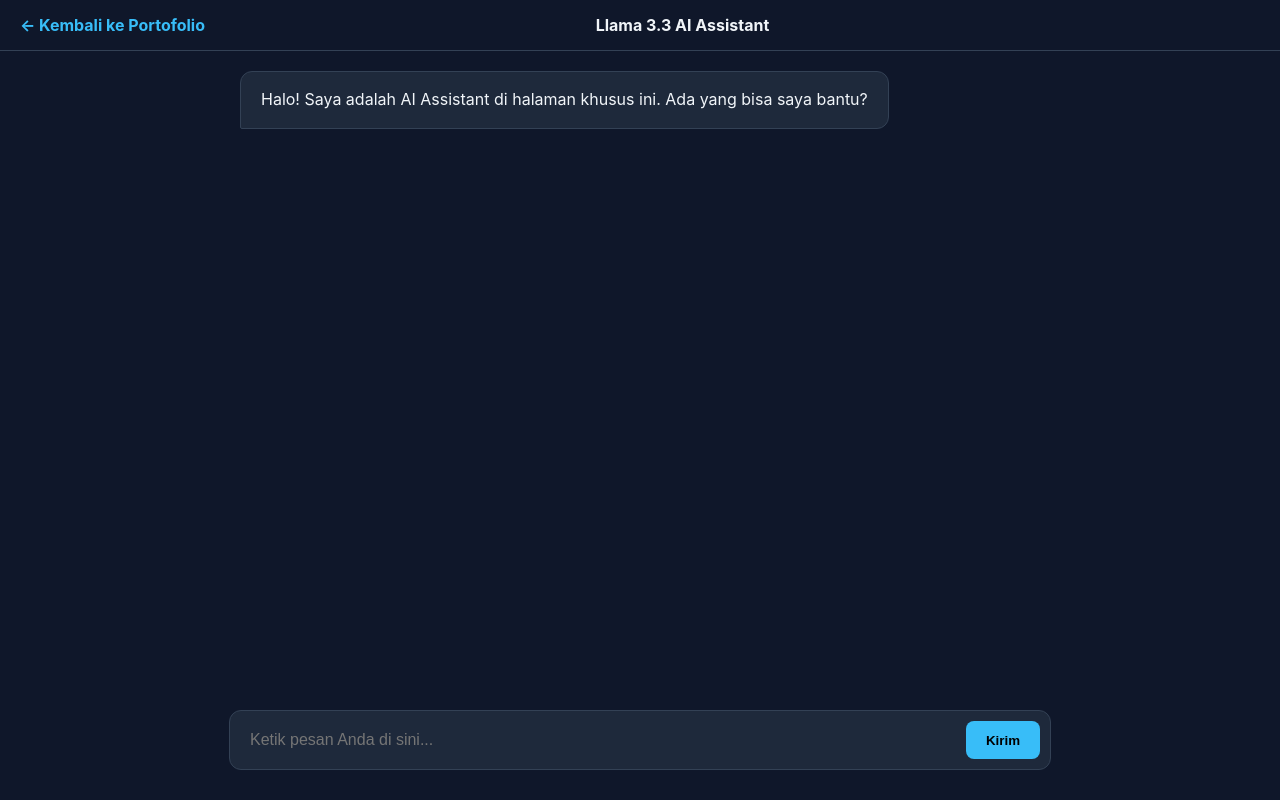
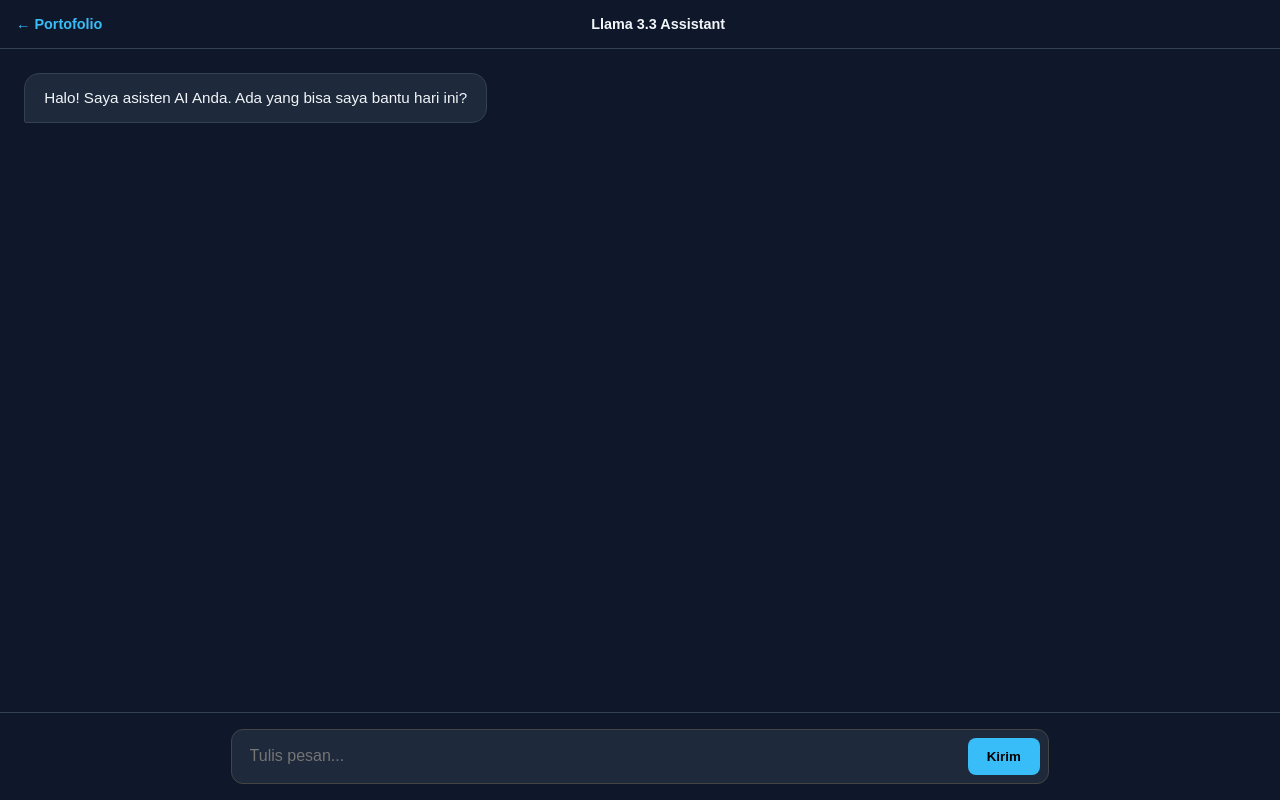
Before and after one commit to Maikelowenz/owenporto, a website: page public/ai.html in a window 1280 px wide. Both pictures are taken after a click on the button "Kirim". Drawn offline with Linux system fonts and the light colour scheme.

Commit message:
Refactor AI assistant HTML structure and styles

```diff
--- a/public/ai.html
+++ b/public/ai.html
@@ -2,46 +2,47 @@
 <html lang="id">
 <head>
     <meta charset="UTF-8">
-    <meta name="viewport" content="width=device-width, initial-scale=1.0">
-    <title>AI Assistant - Full Page</title>
+    <meta name="viewport" content="width=device-width, initial-scale=1.0, maximum-scale=1.0, user-scalable=no">
+    <title>AI Assistant</title>
     <style>
         :root { --bg: #0f172a; --primary: #38bdf8; --text: #f1f5f9; --chat-bg: #1e293b; }
-        body, html { height: 100%; margin: 0; font-family: 'Inter', sans-serif; background: var(--bg); color: var(--text); }
+        body, html { height: 100%; margin: 0; background: var(--bg); color: var(--text); font-family: sans-serif; overflow: hidden; }
 
-        .chat-layout { display: flex; flex-direction: column; height: 100vh; }
+        .chat-wrapper { display: flex; flex-direction: column; height: 100vh; }
+        header { padding: 1rem; border-bottom: 1px solid #334155; display: flex; align-items: center; justify-content: space-between; }
+        header a { color: var(--primary); text-decoration: none; font-size: 0.9rem; font-weight: bold; }
 
-        /* Header AI Page */
-        .chat-header { padding: 15px 20px; border-bottom: 1px solid #334155; display: flex; justify-content: space-between; align-items: center; }
-        .back-link { text-decoration: none; color: var(--primary); font-weight: bold; }
-
-        /* Chat Area */
-        #chat-container { flex: 1; overflow-y: auto; padding: 20px; display: flex; flex-direction: column; gap: 20px; max-width: 800px; margin: 0 auto; width: 100%; }
-        .bubble { padding: 15px 20px; border-radius: 12px; line-height: 1.6; max-width: 85%; word-wrap: break-word; }
+        #chat-content { flex: 1; overflow-y: auto; padding: 1.5rem; display: flex; flex-direction: column; gap: 1rem; }
+        .bubble { padding: 0.8rem 1.2rem; border-radius: 15px; font-size: 0.95rem; line-height: 1.5; max-width: 85%; }
         .user { align-self: flex-end; background: var(--primary); color: #0f172a; border-bottom-right-radius: 2px; }
         .ai { align-self: flex-start; background: var(--chat-bg); border: 1px solid #334155; border-bottom-left-radius: 2px; }
 
-        /* Input Area */
-        .input-wrapper { padding: 30px 20px; background: var(--bg); }
-        .input-container { max-width: 800px; margin: 0 auto; display: flex; gap: 10px; background: var(--chat-bg); padding: 10px; border-radius: 12px; border: 1px solid #334155; }
-        input { flex: 1; background: transparent; border: none; color: white; outline: none; padding: 10px; font-size: 1rem; }
-        button { background: var(--primary); border: none; padding: 10px 20px; border-radius: 8px; cursor: pointer; font-weight: bold; }
+        .input-area { padding: 1rem; background: var(--bg); border-top: 1px solid #334155; }
+        .input-box { max-width: 800px; margin: 0 auto; display: flex; background: var(--chat-bg); padding: 0.5rem; border-radius: 12px; border: 1px solid #444; }
+        input { flex: 1; background: transparent; border: none; color: white; padding: 0.6rem; outline: none; font-size: 1rem; width: 100%; }
+        button { background: var(--primary); border: none; padding: 0.6rem 1.2rem; border-radius: 8px; font-weight: bold; cursor: pointer; }
+
+        @media (max-width: 480px) {
+            #chat-content { padding: 1rem; }
+            .bubble { max-width: 90%; font-size: 0.9rem; }
+        }
     </style>
 </head>
 <body>
+    <div class="chat-wrapper">
+        <header>
+            <a href="index.html">← Portofolio</a>
+            <span style="font-weight:bold; font-size:0.9rem;">Llama 3.3 Assistant</span>
+            <div style="width:50px"></div>
+        </header>
 
-<div class="chat-layout">
-    <div class="chat-header">
-        <a href="index.html" class="back-link">← Kembali ke Portofolio</a>
-        <div style="font-weight: bold;">Llama 3.3 AI Assistant</div>
-        <div style="width: 100px;"></div> </div>
-
-    <div id="chat-container">
-        <div class="bubble ai">Halo! Saya adalah AI Assistant di halaman khusus ini. Ada yang bisa saya bantu?</div>
+        <div id="chat-content">
+            <div class="bubble ai">Halo! Saya asisten AI Anda. Ada yang bisa saya bantu hari ini?</div>
         </div>
 
-    <div class="input-wrapper">
-        <div class="input-container">
-            <input type="text" id="userInput" placeholder="Ketik pesan Anda di sini..." autocomplete="off">
+        <div class="input-area">
+            <div class="input-box">
+                <input type="text" id="userInput" placeholder="Tulis pesan..." autocomplete="off">
                 <button onclick="askAI()">Kirim</button>
             </div>
         </div>
@@ -50,37 +51,34 @@
     <script>
         async function askAI() {
             const input = document.getElementById('userInput');
-        const container = document.getElementById('chat-container');
-        const text = input.value.trim();
-        if(!text) return;
+            const content = document.getElementById('chat-content');
+            const val = input.value.trim();
+            if(!val) return;
 
-        // User Message
-        container.innerHTML += `<div class="bubble user">${text}</div>`;
+            content.innerHTML += `<div class="bubble user">${val}</div>`;
             input.value = '';
 
-        // AI Loading
             const loadId = "ai-" + Date.now();
-        container.innerHTML += `<div class="bubble ai" id="${loadId}">Sedang memproses...</div>`;
-        container.scrollTop = container.scrollHeight;
+            content.innerHTML += `<div class="bubble ai" id="${loadId}">Mengetik...</div>`;
+            content.scrollTop = content.scrollHeight;
 
             try {
                 const res = await fetch('/api/chat', {
                     method: 'POST',
                     headers: { 'Content-Type': 'application/json' },
-                body: JSON.stringify({ messages: [{role: "user", content: text}] })
+                    body: JSON.stringify({ messages: [{role: "user", content: val}] })
                 });
                 const data = await res.json();
                 document.getElementById(loadId).innerText = data.reply;
             } catch (e) {
-            document.getElementById(loadId).innerText = "Error: Gagal menghubungi server.";
+                document.getElementById(loadId).innerText = "Error koneksi server.";
             }
-        container.scrollTop = container.scrollHeight;
+            content.scrollTop = content.scrollHeight;
         }
 
         document.getElementById('userInput').addEventListener('keypress', (e) => {
             if(e.key === 'Enter') askAI();
         });
     </script>
-
 </body>
 </html>
```
Lines whose indentation alone changed are shown as unchanged.
